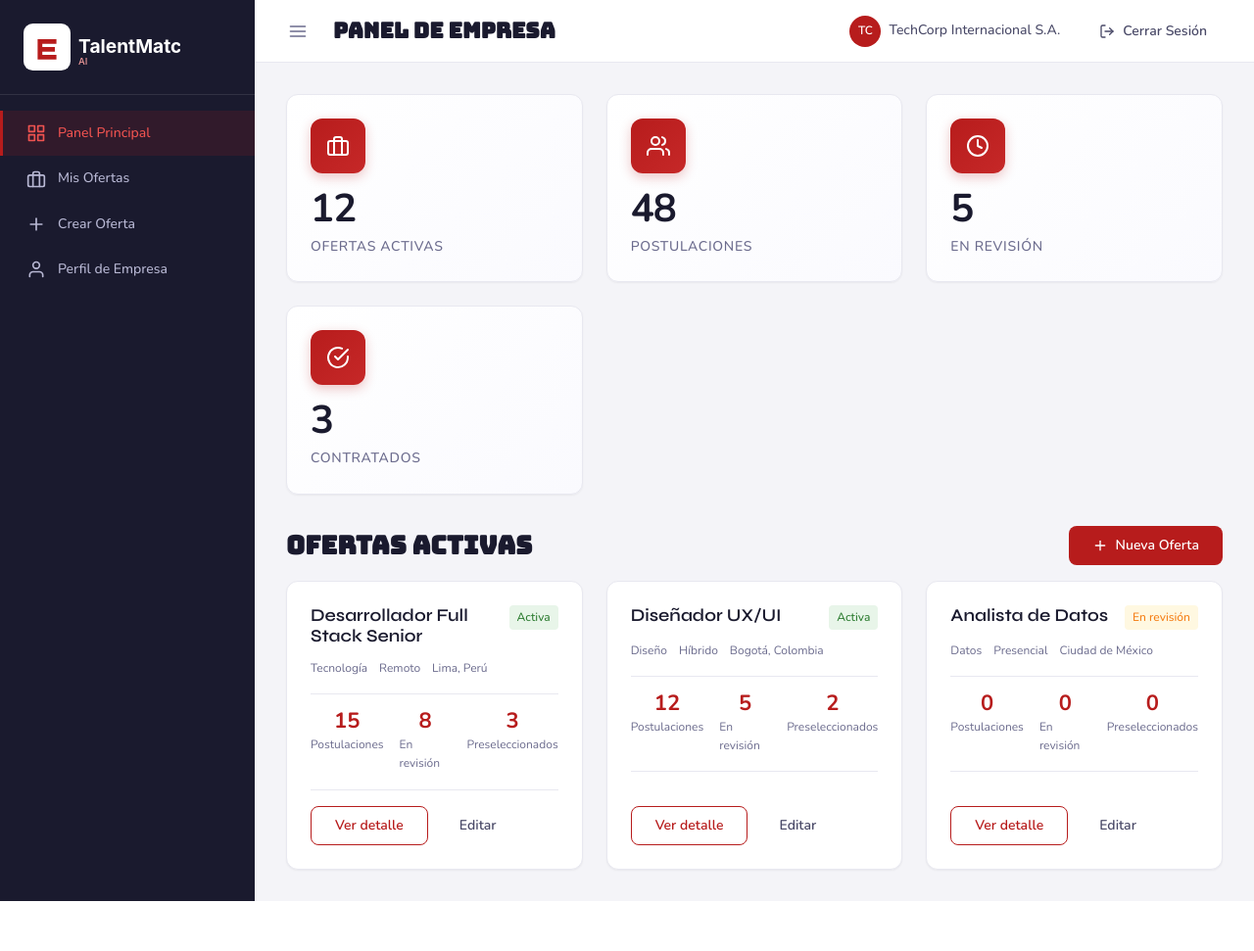
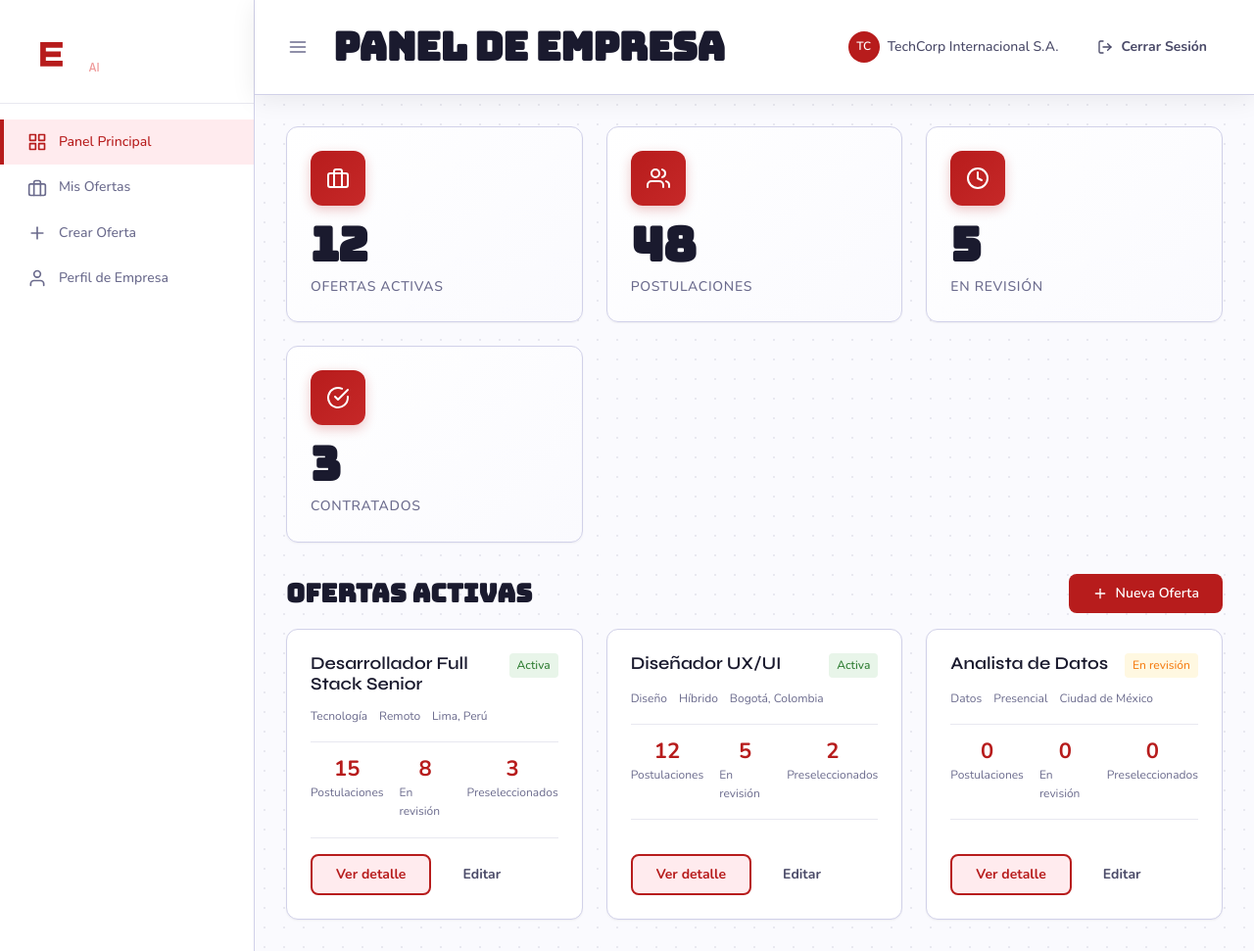
Before and after one commit to ff3r/talentmatch-ai, a PHP site: page /empresa/dashboard.html in a window 1280 px wide. Shown: the whole page at 98% size. Before the commit the page ends 920 px from the top, so only its background shows below. Run offline with PHP 8.4, Linux system fonts and the light colour scheme.

Commit message:
feat: diseño final del navbar y dashboard empresa

```diff
--- a/css/components.css
+++ b/css/components.css
@@ -52,13 +52,14 @@
 }
 
 .tm-btn--secondary {
-  background-color: transparent;
+  background-color: var(--color-primary-50);
   color: var(--color-primary-700);
-  border: 1px solid var(--color-primary-700);
+  border: 2px solid var(--color-primary-700);
+  font-weight: var(--font-weight-bold);
 }
 
 .tm-btn--secondary:hover:not(:disabled) {
-  background-color: var(--color-primary-50);
+  background-color: var(--color-primary-100);
 }
 
 .tm-btn--secondary:active:not(:disabled) {
@@ -68,6 +69,7 @@
 .tm-btn--ghost {
   background-color: transparent;
   color: var(--color-neutral-700);
+  font-weight: var(--font-weight-bold);
 }
 
 .tm-btn--ghost:hover:not(:disabled) {
--- a/css/layout.css
+++ b/css/layout.css
@@ -31,17 +31,18 @@
 
 .tm-dashboard-layout {
   display: grid;
-  grid-template-columns: var(--sidebar-width-expanded) 1fr;
-  grid-template-rows: var(--navbar-height) 1fr;
+  grid-template-columns: 260px 1fr;
+  grid-template-rows: auto 1fr;
   grid-template-areas:
     "sidebar navbar"
     "sidebar main";
   min-height: 100vh;
   overflow: hidden;
+  transition: grid-template-columns var(--duration-normal) var(--ease-standard);
 }
 
 .tm-dashboard-layout.tm-sidebar-collapsed {
-  grid-template-columns: var(--sidebar-width-collapsed) 1fr;
+  grid-template-columns: 80px 1fr;
 }
 
 .tm-navbar {
@@ -56,7 +57,9 @@
   grid-area: main;
   padding: var(--space-8);
   overflow-y: auto;
-  background-color: var(--color-neutral-100);
+  background-color: var(--color-neutral-50);
+  background-image: radial-gradient(var(--color-neutral-200) 1px, transparent 1px);
+  background-size: 20px 20px;
 }
 
 /* ============================================
--- a/css/pages/empresa.css
+++ b/css/pages/empresa.css
@@ -10,7 +10,9 @@
    ============================================ */
 
 .tm-sidebar {
-  background-color: var(--color-neutral-900);
+  background-color: var(--color-white);
+  border-right: 1px solid var(--color-neutral-300);
+  box-shadow: 4px 0 24px rgba(0, 0, 0, 0.08);
   display: flex;
   flex-direction: column;
   overflow-y: auto;
@@ -19,11 +21,11 @@
 
 .tm-sidebar__header {
   padding: var(--space-6);
-  border-bottom: 1px solid rgba(255, 255, 255, 0.1);
+  border-bottom: 1px solid var(--color-neutral-200);
 }
 
 .tm-sidebar__logo {
-  width: 160px;
+  width: 190px;
   height: auto;
 }
 
@@ -37,26 +39,50 @@
   align-items: center;
   gap: var(--space-3);
   padding: var(--space-3) var(--space-6);
-  color: var(--color-neutral-400);
+  color: var(--color-neutral-600);
   font-size: var(--text-body-sm);
   font-weight: var(--font-weight-medium);
   transition: all var(--duration-fast) var(--ease-standard);
-  border-left: 3px solid transparent;
+  border-left: 4px solid transparent;
 }
 
 .tm-sidebar__item:hover {
-  background-color: rgba(255, 255, 255, 0.05);
-  color: var(--color-white);
+  background-color: var(--color-neutral-50);
+  color: var(--color-primary-700);
+  transform: translateX(4px);
 }
 
 .tm-sidebar__item--active {
-  background-color: rgba(183, 28, 28, 0.15);
+  background-color: var(--color-primary-50);
   border-left-color: var(--color-primary-700);
-  color: var(--color-primary-300);
+  color: var(--color-primary-700);
+}
+
+.tm-sidebar__item--active svg {
+  color: var(--color-primary-700);
 }
 
 .tm-sidebar__label {
   transition: opacity var(--duration-fast) var(--ease-accelerate);
+  white-space: nowrap;
+}
+
+/* Estado Colapsado de Sidebar */
+.tm-sidebar-collapsed .tm-sidebar__label {
+  display: none;
+}
+
+.tm-sidebar-collapsed .tm-sidebar__logo {
+  display: none;
+}
+
+.tm-sidebar-collapsed .tm-sidebar__item {
+  justify-content: center;
+  padding: var(--space-4) 0;
+}
+
+.tm-sidebar-collapsed .tm-sidebar__item:hover {
+  transform: none;
 }
 
 /* ============================================
@@ -65,12 +91,14 @@
 
 .tm-navbar {
   background-color: var(--color-white);
-  border-bottom: 1px solid var(--color-neutral-200);
+  border-bottom: 1px solid var(--color-neutral-300);
+  box-shadow: 0 4px 24px rgba(0, 0, 0, 0.08);
   display: flex;
   align-items: center;
   justify-content: space-between;
-  padding: 0 var(--space-6);
-  height: var(--navbar-height);
+  padding: var(--space-4) var(--space-6);
+  min-height: var(--navbar-height);
+  height: auto;
   position: sticky;
   top: 0;
   z-index: var(--z-sticky);
@@ -90,6 +118,9 @@
   height: 40px;
   border-radius: var(--radius-md);
   color: var(--color-neutral-600);
+  background-color: transparent;
+  border: none;
+  cursor: pointer;
   transition: background-color var(--duration-fast) var(--ease-standard);
 }
 
@@ -98,9 +129,12 @@
 }
 
 .tm-navbar__title {
-  font-size: var(--text-h3);
-  font-weight: var(--font-weight-semibold);
+  font-family: var(--font-family-heading);
+  font-size: 2.5rem; /* Aumentado a ~40px para que destaque más */
+  font-weight: var(--font-weight-bold);
   color: var(--color-neutral-900);
+  text-transform: uppercase;
+  letter-spacing: -0.02em;
 }
 
 .tm-navbar__right {
@@ -158,7 +192,7 @@
   gap: var(--space-4);
   padding: var(--space-6);
   background: linear-gradient(135deg, var(--color-white) 0%, var(--color-neutral-50) 100%);
-  border: 1px solid var(--color-neutral-200);
+  border: 1px solid var(--color-neutral-300);
   border-radius: var(--radius-lg);
   transition: all var(--duration-fast) var(--ease-standard);
   position: relative;
@@ -178,8 +212,8 @@
 }
 
 .tm-metric-card:hover {
-  transform: translateY(-4px);
-  box-shadow: var(--shadow-md);
+  transform: translateY(-6px);
+  box-shadow: 0 16px 32px rgba(183, 28, 28, 0.1);
   border-color: var(--color-primary-200);
 }
 
@@ -204,7 +238,8 @@
 }
 
 .tm-metric-card__value {
-  font-size: 2.5rem;
+  font-family: var(--font-family-heading);
+  font-size: 3rem;
   font-weight: var(--font-weight-bold);
   color: var(--color-neutral-900);
   line-height: 1;
@@ -233,6 +268,15 @@
 .tm-oferta-card {
   display: flex;
   flex-direction: column;
+  transition: all var(--duration-fast) var(--ease-standard);
+  background-color: var(--color-white);
+  border: 1px solid var(--color-neutral-300);
+}
+
+.tm-oferta-card:hover {
+  transform: translateY(-4px);
+  box-shadow: 0 12px 24px rgba(0, 0, 0, 0.08);
+  border-color: var(--color-primary-300);
 }
 
 .tm-oferta-card__header {
```
